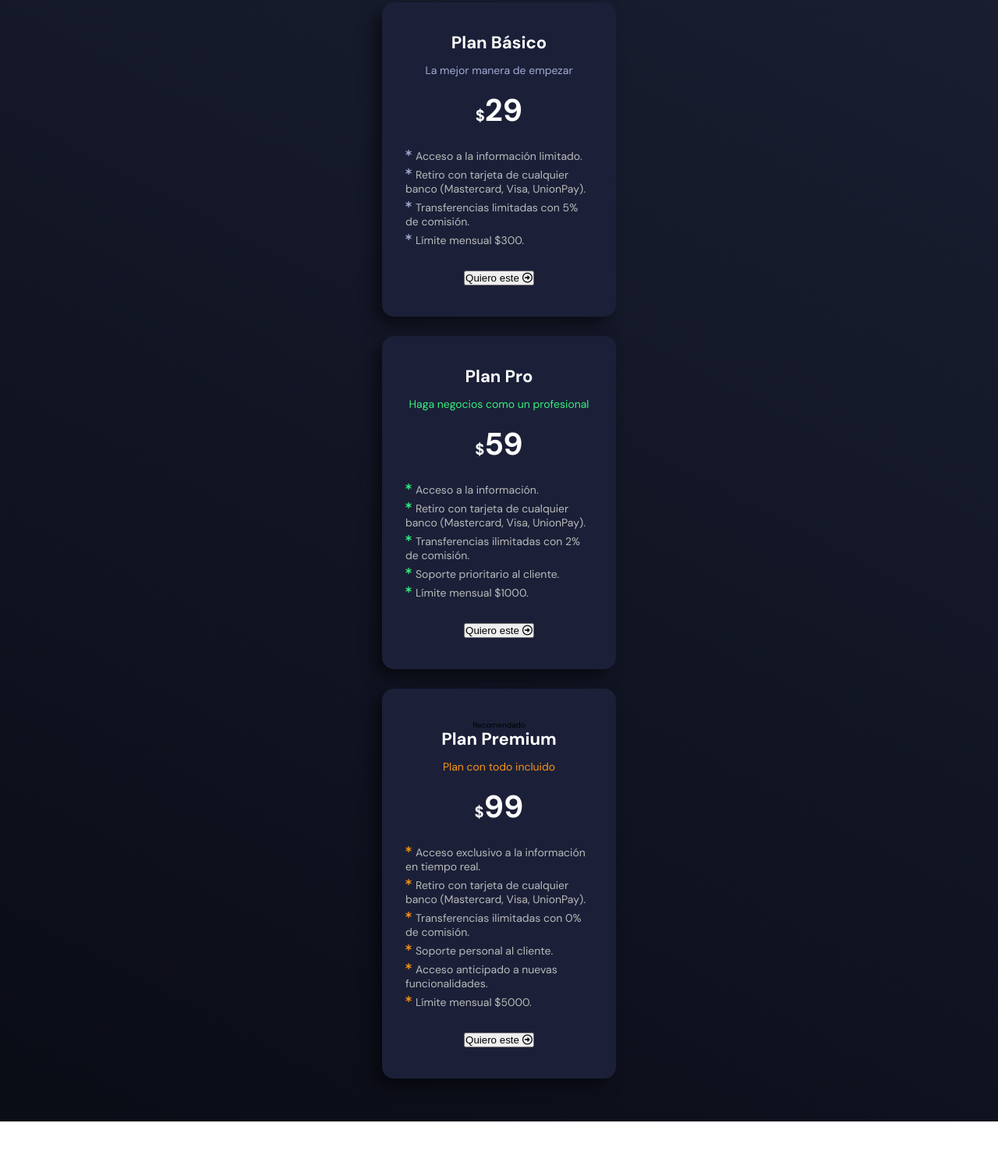
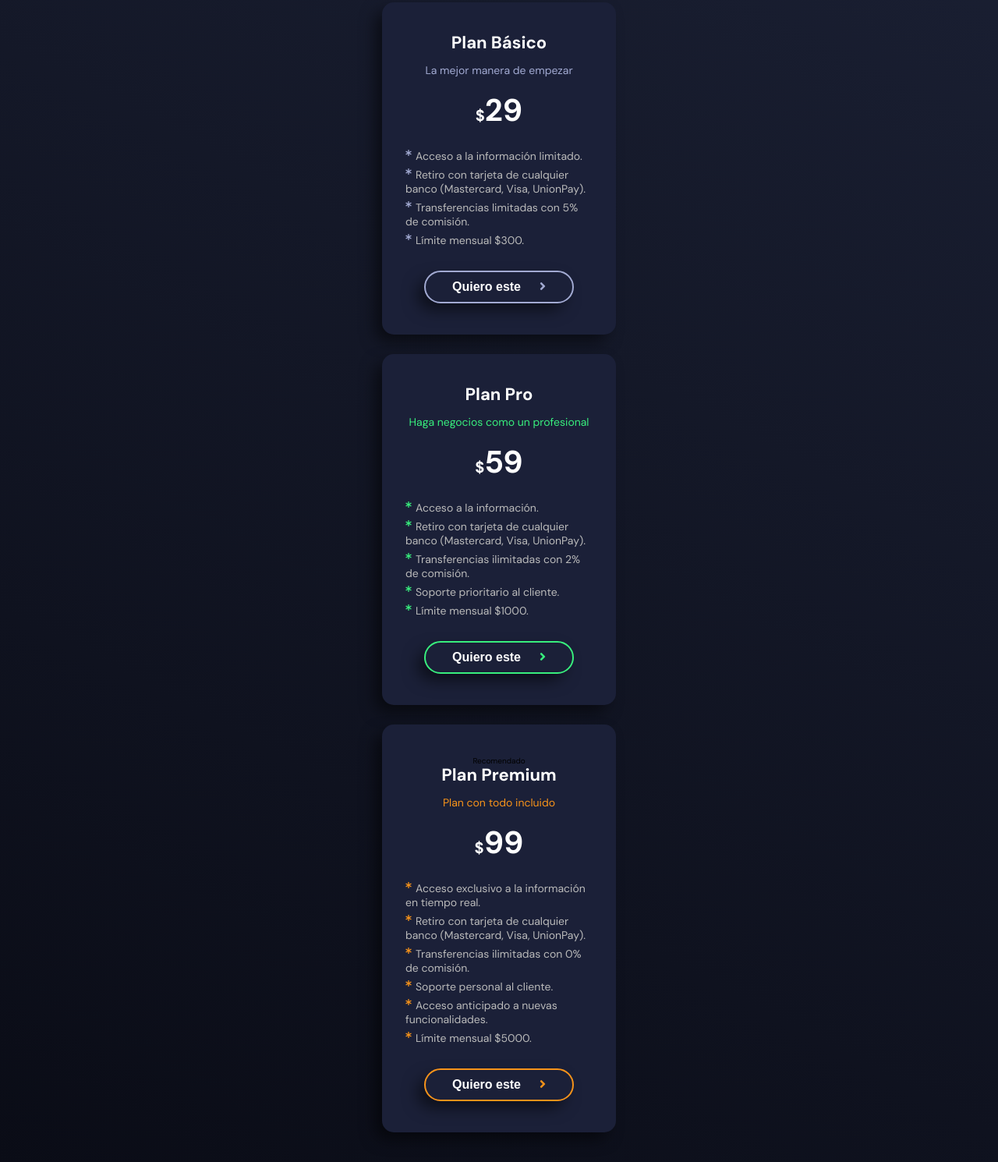
Before and after one commit to MGuedez/Batatabit, a plain HTML site: page index.html in a window 1280 px wide. Shown: the part 3726-5216 px from the top of the page at 78% size. Before the commit the page ends 5164 px from the top, so only its background shows below. Drawn offline with Linux system fonts and the light colour scheme.

Commit message:
Crea y aplica los estilos al boton de la tarjeta de planes

```diff
--- a/css/style.css
+++ b/css/style.css
@@ -29,6 +29,7 @@
     --soft-blue:#E7F5FF;
     --warm-black:#101321;
     --gray-color:#bababa;
+    --green-color: #38ef7d;
     --off-white:#faf8f7;
     --just-white:#fff;
 }
@@ -498,7 +499,7 @@ main {
 }
 
 .plan__card--description.pro {
-    color: #38ef7d;
+    color: var(--green-color);
 }
 
 .plan__card--description.premium {
@@ -540,9 +541,54 @@ main {
 }
 
 .plan__card--benefits.pro .fa-asterisk {
-    color: #38ef7d;
+    color: var(--green-color);
 }
 
 .plan__card--benefits.premium .fa-asterisk {
     color: var(--color-highlight);
 }
+
+/* button */
+.plan__card--btn {
+    display: flex;
+    justify-content: space-evenly;
+    width: 80%;
+    padding: 1rem;
+    margin: 0 auto;
+    font-size: 1.6rem;
+    font-weight: var(--weight--700);
+    text-decoration: none;
+    border-radius: var(--border-radius-button);
+    color: var(--just-white);
+    background-color: transparent;
+    box-shadow: var(--box-shadow);
+}
+
+.header__button .fa-arrow-alt-circle-right {
+    font-size: 1.6rem;
+    vertical-align: middle;
+}
+
+.plan__card--btn.basic {
+    border: 2px solid var(--secondary-blue);
+}
+
+.plan__card--btn.pro {
+    border: 2px solid var(--green-color);
+}
+
+.plan__card--btn.premium {
+    border: 2px solid var(--color-highlight);
+}
+
+.plan__card--btn.basic .fa-angle-right {
+    color: var(--secondary-blue);
+}
+
+.plan__card--btn.pro .fa-angle-right {
+    color: var(--green-color);
+}
+
+.plan__card--btn.premium .fa-angle-right {
+    color: var(--color-highlight);
+}
--- a/index.html
+++ b/index.html
@@ -131,7 +131,7 @@
                                 <li><i class="fas fa-asterisk"></i>Límite mensual $300.</li>
                             </ul>
                         </div>
-                        <button class="plan__card--btn basic">Quiero este <i class="far fa-arrow-alt-circle-right"></i></button>
+                        <button class="plan__card--btn basic">Quiero este <i class="fas fa-angle-right"></i></i></button>
                     </article>
                     <article class="plans__card ">
                         <div class="plans__card--description-text">
@@ -146,7 +146,7 @@
                                 <li><i class="fas fa-asterisk"></i>Límite mensual $1000.</li>
                             </ul>
                         </div>
-                        <button class="plan__card--btn pro">Quiero este <i class="far fa-arrow-alt-circle-right"></i></button>
+                        <button class="plan__card--btn pro">Quiero este <i class="fas fa-angle-right"></i></button>
                     </article>
                     <article class="plans__card">
                         <div class="recommended">Recomendado</div>
@@ -163,7 +163,7 @@
                                 <li><i class="fas fa-asterisk"></i>Límite mensual $5000.</li>
                             </ul>
                         </div>
-                        <button class="plan__card--btn premium">Quiero este <i class="far fa-arrow-alt-circle-right"></i></button>
+                        <button class="plan__card--btn premium">Quiero este <i class="fas fa-angle-right"></i></i></button>
                     </article>
                 </section>
             </div>
```
